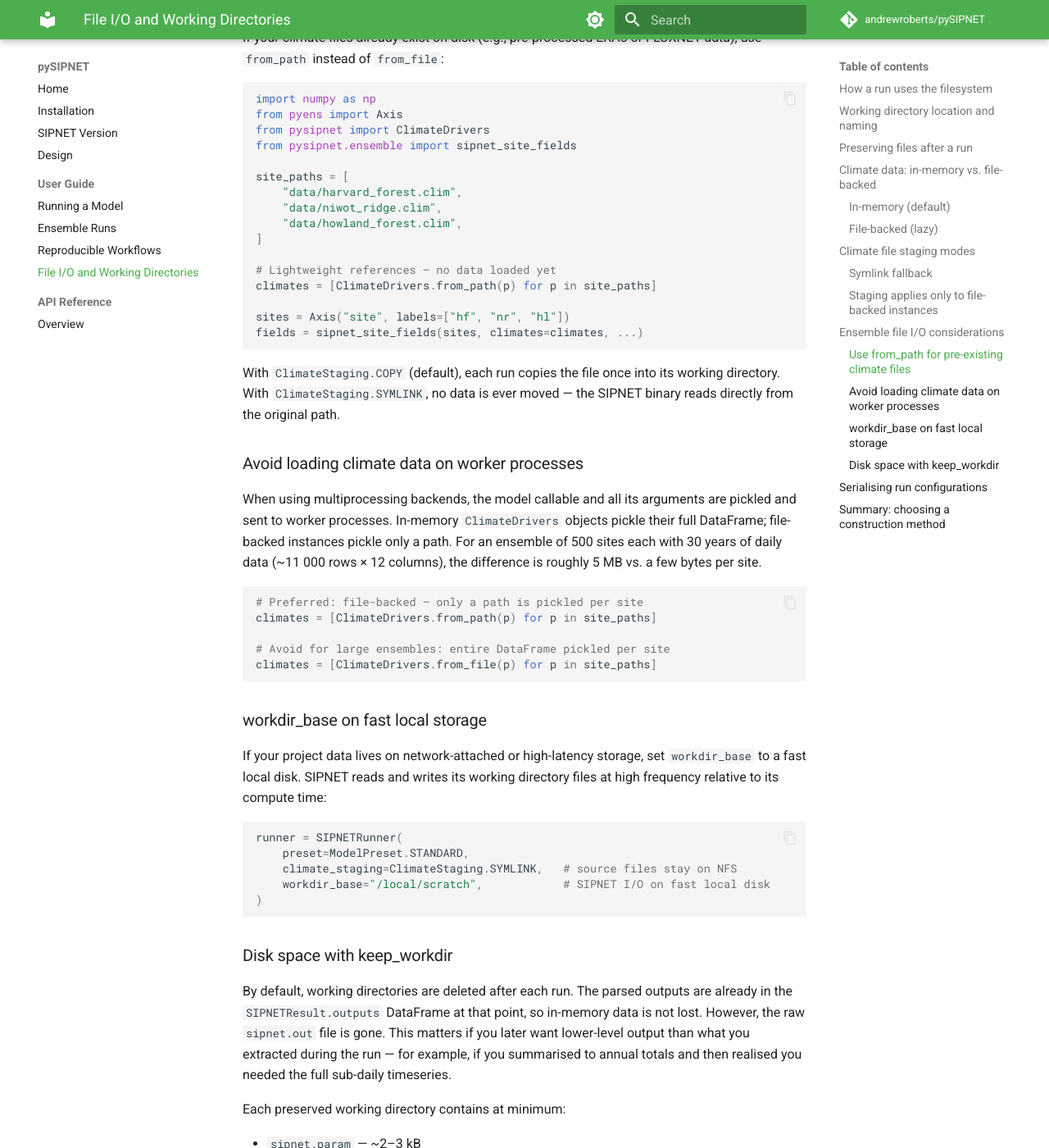
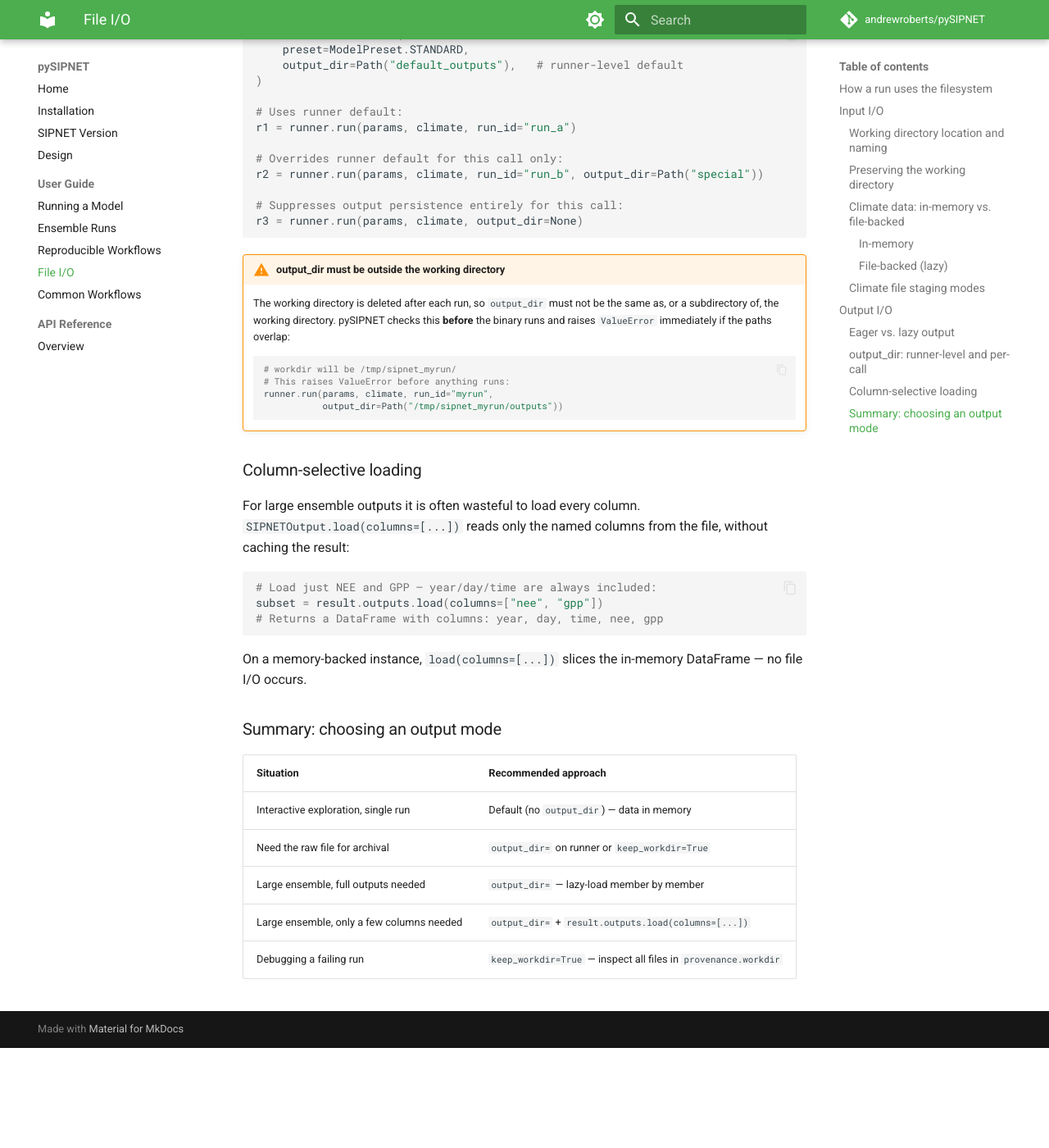
Before and after one commit to TARPS-group/pySIPNET, an MkDocs documentation site: the page built from docs/user-guide/file-io.md, in a window 1280 px wide and 1400 px high, scrolled down 4484 px. Shown: the whole window at 82% size. Built offline with MkDocs 1.6.1 and Material for MkDocs 9.7.7, drawn with Linux system fonts in a browser that asks for light colours; comment, search, counter and statistics services are not loaded; after the commit the page ends 5762 px from its top, so only the background shows below that; some of the changed text lies outside the part shown.

Commit message:
feat: lazy output loading via SIPNETOutput and output_dir
Introduces file-backed lazy output loading, mirroring the existing
ClimateDrivers pattern, so ensemble runs no longer need to hold all
output DataFrames in memory simultaneously.

Key changes:
- New SIPNETOutput class (pysipnet/output.py): memory-backed
  (from_dataframe) or file-backed (from_path) with a lazy .data
  property and column-selective .load(columns=[...]) method.
- SIPNETResult.outputs is now SIPNETOutput instead of pd.DataFrame.
- SIPNETRunner gains output_dir (runner-level default, per-call
  override). When set, sipnet.out is copied to
  output_dir/sipnet_<run_id>.out before workdir deletion and a
  file-backed SIPNETOutput is returned. Validated before the run
  to catch path collisions (output_dir inside workdir) early.
- read_output_file gains a columns parameter for usecols passthrough.
- 9 new integration tests covering eager/lazy modes, output_dir
  collision detection, column selection, and runner/call precedence.
- docs/user-guide/file-io.md restructured into Input I/O and
  Output I/O sections.
- New docs/user-guide/workflows.md with 6 end-to-end workflow
  examples (pure interactive through full file-oriented archival).

````diff
--- a/docs/user-guide/file-io.md
+++ b/docs/user-guide/file-io.md
@@ -1,9 +1,10 @@
-# File I/O and Working Directories
+# File I/O
 
-This guide covers everything related to how pySIPNET interacts with the
-filesystem: how run inputs are staged, where temporary files land, how to
-preserve or inspect them, and how to avoid unnecessary I/O in ensemble
-workflows.
+This guide covers how pySIPNET interacts with the filesystem — both for
+inputs (climate data) and outputs (model results).
+
+For concrete end-to-end examples that combine these options, see
+[Common Workflows](workflows.md).
 
 ---
 
@@ -17,11 +18,11 @@ follows the same file lifecycle:
 2. **Stage inputs** — write `sipnet.param`, `sipnet.clim`, and (optionally)
    `events.in` into the working directory.
 3. **Write `sipnet.in`** — the two-line config file that tells SIPNET where to
-   find its inputs and whether to load an events file.
+   find its inputs.
 4. **Execute the binary** — SIPNET reads the staged files and writes
    `sipnet.out` in the same directory.
-5. **Parse outputs** — `sipnet.out` is read back into a
-   `SIPNETResult.outputs` DataFrame.
+5. **Package outputs** — `sipnet.out` is either parsed immediately into memory
+   or copied to a persistent location (see [Output I/O](#output-io)).
 6. **Clean up** — the working directory is deleted unless `keep_workdir=True`.
 
 This design is intentional: each run is self-contained and stateless.  Two
@@ -30,11 +31,13 @@ any executor.
 
 ---
 
-## Working directory location and naming
+## Input I/O
+
+### Working directory location and naming
 
 By default, working directories are placed in `tempfile.gettempdir()` (usually
-`/tmp` on Linux/macOS or `C:\Users\...\AppData\Local\Temp` on Windows) and
-named `sipnet_<run_id>` where `<run_id>` is a random UUID hex string.
+`/tmp` on Linux/macOS) and named `sipnet_<run_id>` where `<run_id>` is a
+random UUID hex string.
 
 You can control both:
 
@@ -43,26 +46,19 @@ from pysipnet import SIPNETRunner, ModelPreset
 
 runner = SIPNETRunner(
     preset=ModelPreset.STANDARD,
-    workdir_base="/scratch/my_runs",   # custom parent directory
+    workdir_base="/scratch/my_runs",
 )
 
 result = runner.run(params, climate, run_id="baseline_2020")
 # working directory: /scratch/my_runs/sipnet_baseline_2020/
 ```
 
-Supplying an explicit `run_id` is useful when you want the directory name to
-correspond to something meaningful in your own logging (e.g., a site name, an
-ensemble member index, or a timestamp).
+!!! note "run_id reuse"
+    If the directory `sipnet_<run_id>` already exists, it is reused and its
+    contents overwritten.  Use distinct `run_id` values across runs if you
+    need to preserve them all.
 
-!!! note "run_id reuse"
-    If the directory `sipnet_<run_id>` already exists, it is reused and
-    its contents overwritten.  This is safe but means the previous run's
-    files are not recoverable.  Use distinct `run_id` values across runs
-    if you need to preserve them all.
-
----
-
-## Preserving files after a run
+### Preserving the working directory
 
 Set `keep_workdir=True` on the runner to suppress cleanup:
 
@@ -74,15 +70,13 @@ runner = SIPNETRunner(
 
 result = runner.run(params, climate, run_id="debug_run")
 
-# Inspect the preserved directory
+print(result.provenance.workdir)
+# /tmp/sipnet_debug_run
+
 import os
-print(result.provenance.workdir)
 for f in os.listdir(result.provenance.workdir):
     print(f)
-# sipnet.param
-# sipnet.clim
-# sipnet.in
-# sipnet.out
+# sipnet.param  sipnet.clim  sipnet.in  sipnet.out
 ```
 
 The preserved directory contains exactly the files SIPNET saw, so you can
@@ -93,21 +87,15 @@ cd /tmp/sipnet_debug_run
 ./path/to/sipnet_standard
 ```
 
-`keep_workdir=True` applies to every run on that runner instance.  If you only
-want to preserve a specific run for debugging, construct a one-off runner for
-that call.
-
----
-
-## Climate data: in-memory vs. file-backed
+### Climate data: in-memory vs. file-backed
 
 `ClimateDrivers` supports two construction modes.
 
-### In-memory (default)
+#### In-memory
 
 `from_dataframe` and `from_file` load all climate data into a pandas DataFrame
-at construction time.  When the runner stages this for SIPNET, it serialises
-the DataFrame to disk by writing a new `.clim` file in the working directory.
+at construction time.  The runner serialises this to disk as a new `.clim` file
+in the working directory.
 
 ```python
 # Full data in memory — good for interactive use and data manipulation
@@ -116,12 +104,11 @@ climate.data        # DataFrame always available
 climate.validate()  # full validation runs immediately
 ```
 
-### File-backed (lazy)
+#### File-backed (lazy)
 
-`from_path` creates a lightweight reference to an existing `.clim` file
-without reading it into memory.  The runner can stage it by copying or
-linking the original file directly, skipping the read-then-write cycle
-entirely.
+`from_path` creates a lightweight reference to an existing `.clim` file without
+reading it into memory.  The runner can stage it by copying or linking the
+original file directly, skipping the read-then-write cycle entirely.
 
 ```python
 # No data loaded — good for ensemble workflows with pre-existing files
@@ -131,205 +118,146 @@ print(climate.n_timesteps)  # available without loading data
 print(climate.date_range)   # also available without loading data
 ```
 
-Accessing `climate.data` on a file-backed instance triggers a full load and
-caches the result — subsequent accesses are free.
+Accessing `climate.data` triggers a full load and caches the result.
 
 !!! warning "Chronological ordering assumption"
-    `from_path` validates the column count of the first and last rows and
-    uses them to populate `n_timesteps` and `date_range`.  It **assumes the
-    file is sorted chronologically** — this is not verified without loading
-    the full file.
-
-    If you are not certain about the ordering of a file you did not produce
-    yourself, call `.validate()` after construction.  This triggers a full
-    load and checks monotonicity:
+    `from_path` validates the column count of the first and last rows but
+    **assumes the file is sorted chronologically**.  Call `.validate()` to
+    perform a complete check (triggers a full load):
 
     ```python
     climate = ClimateDrivers.from_path("unknown_source.clim")
     climate.validate()   # raises ValueError if not monotone
     ```
 
----
+### Climate file staging modes
 
-## Climate file staging modes
-
-When `SIPNETRunner` stages a file-backed climate instance into the working
-directory, it can either **copy** the file or create a **symlink**.  Set
-`climate_staging` at runner construction time:
+When staging a file-backed climate instance, the runner can either **copy**
+the file or create a **symlink**:
 
 ```python
 from pysipnet import SIPNETRunner, ModelPreset, ClimateStaging
 
-# Default: copy (safe on all platforms)
-runner = SIPNETRunner(preset=ModelPreset.STANDARD)
-
-# Symlink: zero I/O for large files (Linux/macOS only)
 runner = SIPNETRunner(
     preset=ModelPreset.STANDARD,
-    climate_staging=ClimateStaging.SYMLINK,
+    climate_staging=ClimateStaging.SYMLINK,   # zero I/O for large files
 )
 ```
 
 | Mode | Behaviour | When to use |
 |:-----|:----------|:------------|
-| `COPY` (default) | `shutil.copy2` — physical copy of the file | All platforms; when source files may move or be modified during a run |
+| `COPY` (default) | `shutil.copy2` — physical copy | All platforms; when source files may move during a run |
 | `SYMLINK` | Symbolic link to the resolved absolute path | Linux/macOS; large files; source files are stable for the run duration |
 
-### Symlink fallback
+If `SYMLINK` is requested but `os.symlink` raises `OSError` (e.g. on Windows
+or across filesystem boundaries), the runner falls back to `COPY` and emits a
+`UserWarning`.
 
-If `SYMLINK` is requested but `os.symlink` raises `OSError` (e.g., on Windows
-without elevated privileges, or across filesystem boundaries), the runner
-falls back to `COPY` and emits a `UserWarning`.  Python's warning system
-deduplicates by call site, so in a long ensemble run you will see at most one
-warning rather than one per run.
+`climate_staging` has no effect on in-memory `ClimateDrivers` instances —
+they are always serialised through the I/O layer regardless of this setting.
 
-### Staging applies only to file-backed instances
-
-`climate_staging` has no effect when climate data is in memory.  In-memory
-instances are always serialised by the I/O layer regardless of this setting:
-
-| `ClimateDrivers` type | `ClimateStaging.COPY` | `ClimateStaging.SYMLINK` |
-|:----------------------|:----------------------|:-------------------------|
+| `ClimateDrivers` type | `COPY` | `SYMLINK` |
+|:----------------------|:-------|:----------|
 | In-memory (`from_dataframe`, `from_file`) | Write from DataFrame | Write from DataFrame |
 | File-backed (`from_path`) | `shutil.copy2` | Symlink (fallback to copy) |
 
 ---
 
-## Ensemble file I/O considerations
+## Output I/O
 
-In large ensemble runs, file I/O can dominate wall time if not managed
-carefully.  The following recommendations apply whether you are using PyEns,
-Dask, Parsl, or a simple `ProcessPoolExecutor`.
+### Eager vs. lazy output
 
-### Use `from_path` for pre-existing climate files
+After each run, pySIPNET packages the SIPNET output (`sipnet.out`) as a
+:class:`~pysipnet.output.SIPNETOutput` object stored in
+`result.outputs`.  There are two modes:
 
-If your climate files already exist on disk (e.g., pre-processed ERA5 or
-FLUXNET data), use `from_path` instead of `from_file`:
+**Eager (default):** the output file is parsed immediately and held in memory.
+The working directory is then deleted.  No files are retained.
 
 ```python
-import numpy as np
-from pyens import Axis
-from pysipnet import ClimateDrivers
-from pysipnet.ensemble import sipnet_site_fields
+runner = SIPNETRunner(preset=ModelPreset.STANDARD)
+result = runner.run(params, climate)
 
-site_paths = [
-    "data/harvard_forest.clim",
-    "data/niwot_ridge.clim",
-    "data/howland_forest.clim",
-]
-
-# Lightweight references — no data loaded yet
-climates = [ClimateDrivers.from_path(p) for p in site_paths]
-
-sites = Axis("site", labels=["hf", "nr", "hl"])
-fields = sipnet_site_fields(sites, climates=climates, ...)
+# Data is already in memory:
+df = result.outputs.data          # pandas DataFrame
+nee_series = result.nee()         # convenience accessor
 ```
 
-With `ClimateStaging.COPY` (default), each run copies the file once into its
-working directory.  With `ClimateStaging.SYMLINK`, no data is ever moved — the
-SIPNET binary reads directly from the original path.
-
-### Avoid loading climate data on worker processes
-
-When using multiprocessing backends, the model callable and all its arguments
-are pickled and sent to worker processes.  In-memory `ClimateDrivers` objects
-pickle their full DataFrame; file-backed instances pickle only a path.  For an
-ensemble of 500 sites each with 30 years of daily data (~11 000 rows × 12
-columns), the difference is roughly 5 MB vs. a few bytes per site.
-
-```python
-# Preferred: file-backed — only a path is pickled per site
-climates = [ClimateDrivers.from_path(p) for p in site_paths]
-
-# Avoid for large ensembles: entire DataFrame pickled per site
-climates = [ClimateDrivers.from_file(p) for p in site_paths]
-```
-
-### workdir_base on fast local storage
-
-If your project data lives on network-attached or high-latency storage, set
-`workdir_base` to a fast local disk.  SIPNET reads and writes its working
-directory files at high frequency relative to its compute time:
+**Lazy (file-backed):** set `output_dir` on the runner.  Before the working
+directory is deleted, `sipnet.out` is copied to
+`<output_dir>/sipnet_<run_id>.out`.  The result holds a file-backed
+`SIPNETOutput` — no DataFrame is created until you explicitly access the data.
 
 ```python
 runner = SIPNETRunner(
     preset=ModelPreset.STANDARD,
-    climate_staging=ClimateStaging.SYMLINK,   # source files stay on NFS
-    workdir_base="/local/scratch",            # SIPNET I/O on fast local disk
+    output_dir=Path("run_outputs"),
 )
+result = runner.run(params, climate, run_id="baseline")
+
+# No data in memory yet:
+print(result.outputs.source_path)
+# PosixPath('run_outputs/sipnet_baseline.out')
+
+# Trigger load on demand:
+df = result.outputs.data
 ```
 
-### Disk space with keep_workdir
+### output_dir: runner-level and per-call
 
-By default, working directories are deleted after each run.  The parsed
-outputs are already in the `SIPNETResult.outputs` DataFrame at that point,
-so in-memory data is not lost.  However, the raw `sipnet.out` file is gone.
-This matters if you later want lower-level output than what you extracted
-during the run — for example, if you summarised to annual totals and then
-realised you needed the full sub-daily timeseries.
-
-Each preserved working directory contains at minimum:
-
-- `sipnet.param` — ~2–3 kB
-- `sipnet.clim` — ~1 MB per year of daily data
-- `sipnet.in` — trivial
-- `sipnet.out` — ~500 kB per year of daily output
-
-For a 500-run ensemble with `keep_workdir=True`, budget ~1 GB per year of
-simulation.  Whether that trade-off is worthwhile depends on your workflow —
-if you are confident the DataFrame captures everything you need, the default
-delete-on-completion is fine; if you want the raw files as an archival record
-or a fallback, set `keep_workdir=True`.
-
----
-
-## Serialising run configurations
-
-`SIPNETParametersV1` round-trips through plain Python dicts, making it
-straightforward to log the full specification of every run:
+`output_dir` can be set at the runner level (applies to all runs) or
+overridden per call:
 
 ```python
-import json
+runner = SIPNETRunner(
+    preset=ModelPreset.STANDARD,
+    output_dir=Path("default_outputs"),   # runner-level default
+)
 
-config = {
-    "preset": runner.preset.value,
-    "params": params.model_dump(),
-    "climate_path": str(climate.source_path),  # for file-backed instances
-}
-with open("run_log.json", "w") as f:
-    json.dump(config, f, indent=2)
+# Uses runner default:
+r1 = runner.run(params, climate, run_id="run_a")
+
+# Overrides runner default for this call only:
+r2 = runner.run(params, climate, run_id="run_b", output_dir=Path("special"))
+
+# Suppresses output persistence entirely for this call:
+r3 = runner.run(params, climate, output_dir=None)
 ```
 
-For in-memory climate data, serialise the DataFrame:
+!!! warning "output_dir must be outside the working directory"
+    The working directory is deleted after each run, so `output_dir` must
+    not be the same as, or a subdirectory of, the working directory.
+    pySIPNET checks this **before** the binary runs and raises `ValueError`
+    immediately if the paths overlap:
+
+    ```python
+    # workdir will be /tmp/sipnet_myrun/
+    # This raises ValueError before anything runs:
+    runner.run(params, climate, run_id="myrun",
+               output_dir=Path("/tmp/sipnet_myrun/outputs"))
+    ```
+
+### Column-selective loading
+
+For large ensemble outputs it is often wasteful to load every column.
+`SIPNETOutput.load(columns=[...])` reads only the named columns from the file,
+without caching the result:
 
 ```python
-config["climate_data"] = climate.data.to_dict(orient="records")
+# Load just NEE and GPP — year/day/time are always included:
+subset = result.outputs.load(columns=["nee", "gpp"])
+# Returns a DataFrame with columns: year, day, time, nee, gpp
 ```
 
-Note that a file-backed `ClimateDrivers` is not fully self-contained as a
-serialised object — it is a reference to an external file.  Store the path
-alongside a content hash (e.g., SHA-256 of the file) if you need long-term
-reproducibility:
+On a memory-backed instance, `load(columns=[...])` slices the in-memory
+DataFrame — no file I/O occurs.
 
-```python
-import hashlib
+### Summary: choosing an output mode
 
-def file_sha256(path):
-    h = hashlib.sha256()
-    h.update(open(path, "rb").read())
-    return h.hexdigest()
-
-config["climate_sha256"] = file_sha256(climate.source_path)
-```
-
----
-
-## Summary: choosing a construction method
-
-| Situation | Recommended method |
-|:----------|:------------------|
-| Interactive exploration, data manipulation | `ClimateDrivers.from_file` |
-| Constructing climate data programmatically | `ClimateDrivers.from_dataframe` |
-| File already exists on disk, single run | `ClimateDrivers.from_path` |
-| Large ensemble, files pre-exist on disk | `ClimateDrivers.from_path` + `ClimateStaging.SYMLINK` |
-| Need to validate a file you did not produce | `ClimateDrivers.from_path` then `.validate()` |
+| Situation | Recommended approach |
+|:----------|:--------------------|
+| Interactive exploration, single run | Default (no `output_dir`) — data in memory |
+| Need the raw file for archival | `output_dir=` on runner or `keep_workdir=True` |
+| Large ensemble, full outputs needed | `output_dir=` — lazy-load member by member |
+| Large ensemble, only a few columns needed | `output_dir=` + `result.outputs.load(columns=[...])` |
+| Debugging a failing run | `keep_workdir=True` — inspect all files in `provenance.workdir` |
--- a/mkdocs.yml
+++ b/mkdocs.yml
@@ -47,7 +47,8 @@ nav:
       - Running a Model: user-guide/running-a-model.md
       - Ensemble Runs: user-guide/ensemble-runs.md
       - Reproducible Workflows: user-guide/reproducible-runs.md
-      - File I/O and Working Directories: user-guide/file-io.md
+      - File I/O: user-guide/file-io.md
+      - Common Workflows: user-guide/workflows.md
   - API Reference:
       - Overview: api/index.md
 
--- a/pysipnet/__init__.py
+++ b/pysipnet/__init__.py
@@ -55,6 +55,7 @@ from pysipnet.model import SIPNETModel
 from pysipnet.parameters.v1 import SIPNET_PARAMS_BY_GROUP, ModelFlagsV1, SIPNETParametersV1
 
 # Results
+from pysipnet.output import SIPNETOutput
 from pysipnet.result import RunProvenance, SIPNETResult
 from pysipnet.runner import ClimateStaging, ModelPreset, SIPNETRunner
 
@@ -74,6 +75,7 @@ __all__ = [
     "RunConfig",
     # Results
     "SIPNETResult",
+    "SIPNETOutput",
     "RunProvenance",
     # Parameters
     "SIPNETParametersV1",
````
Also changed, not shown: docs/user-guide/workflows.md (added, +248 -0 lines), 5 other files.
